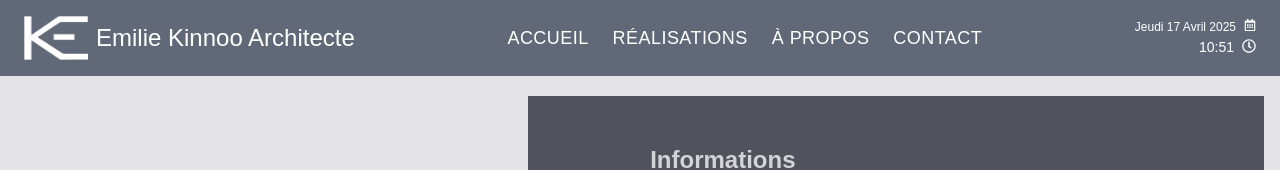
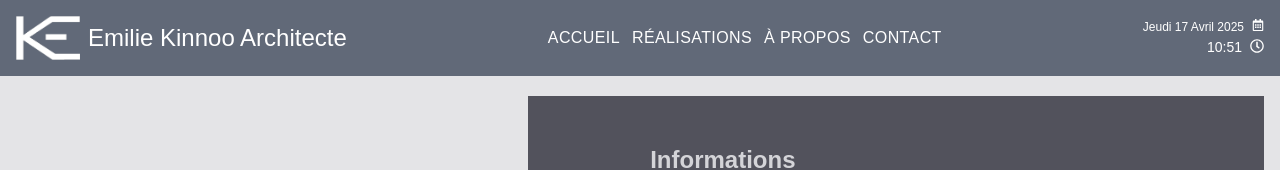
Before and after one commit to KevinDq/EK-Archi, a Next.js app: page /contact in a window 1280 px wide. Shown: the top 170 px of the page. Built offline with nearby package versions, Linux system fonts and the light colour scheme; a web font is replaced by a local one.

Commit message:
Update header.tsx

```diff
--- a/components/header.tsx
+++ b/components/header.tsx
@@ -6,22 +6,39 @@ import Clock from './Clock';
 
 export default function Header() {
   return (
-    <header className="fixed top-0 w-full z-40 bg-gray-700/75 -transition duration-500">
-      <article className="max-w-full mx-auto px-6 py-4 flex items-center justify-between flex-col text-white sm:flex-row">
-        <div className="flex items-center">
-            <Image src={logo}
-                   alt="Logo de l'architecte"
-                   className="w-10 sm:w-12 md:w-16 h-auto"
-                   sizes="(max-width: 640px) 40px, (max-width: 768px) 48px, 64px" />
-            <h3 className="text-lg md:text-2xl ml-2">Emilie Kinnoo Architecte</h3>
+    <header className="fixed top-0 w-full z-40 bg-gray-700/75">
+      <article className="max-w-full mx-auto px-4 py-4 flex flex-col sm:flex-row sm:items-center sm:justify-between text-white space-y-4 sm:space-y-0">
+        {/* Logo + Titre */}
+        <div className="flex items-center justify-center">
+          <div className="flex items-center">
+            <Image
+              src={logo}
+              alt="Logo de l'architecte"
+              className="w-10 h-auto sm:w-12 md:w-16"
+              sizes="(max-width: 640px) 40px, (max-width: 768px) 48px, 64px"
+            />
+            <h3 className="text-base ml-2 sm:text-lg md:text-2xl">
+              Emilie Kinnoo Architecte
+            </h3>
+          </div>
+          {/* Optionnel : cacher l'horloge sur très petits écrans */}
+          <div className="block sm:hidden ml-2">
+            <Clock />
+          </div>
         </div>
-        <nav className="space-x-6 text-base uppercase text-sm tracking-wide mt-4 md:text-lg md:mt-0">
+
+        {/* Navigation */}
+        <nav className="flex flex-wrap justify-center gap-3 text-sm sm:text-base uppercase tracking-wide">
           <Link className="navlink" href="/">Accueil</Link>
           <Link className="navlink" href="/portfolio">Réalisations</Link>
           <Link className="navlink" href="/about">À propos</Link>
           <Link className="navlink" href="/contact">Contact</Link>
         </nav>
-        <Clock/>
+
+        {/* Horloge desktop */}
+        <div className="hidden sm:block">
+          <Clock />
+        </div>
       </article>
     </header>
   );
```
